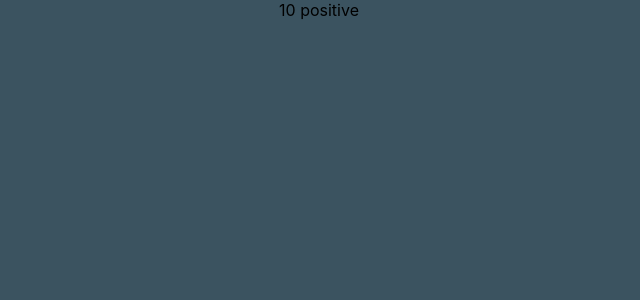
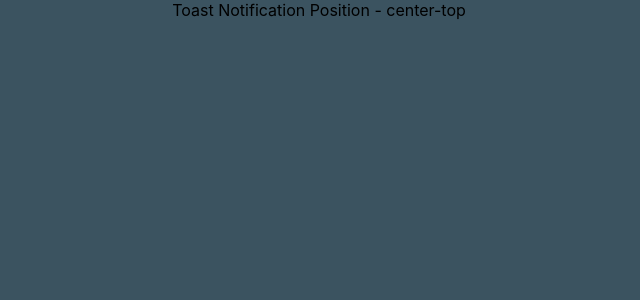
Before and after one commit to Zyar3k/ts_with-react, a React (Create React App) app: page / in a window 1280 px wide. Shown: the top 300 px of the page, without its empty margins (321-961 px from the left). Built offline with nearby package versions, Linux system fonts and the light colour scheme.

Commit message:
Template literals and Exclude

```diff
--- a/src/App.tsx
+++ b/src/App.tsx
@@ -1,5 +1,6 @@
 import "./App.css";
-import RandomNumber from "./components/restriction/RandomNumber";
+// import RandomNumber from "./components/restriction/RandomNumber";
+import Toast from "./components/templateliterals/Toast";
 // import List from "./components/generics/List";
 // import DomRef from "./components/ref/DomRef";
 // import MutableRef from "./components/ref/MutableRef";
@@ -37,7 +38,8 @@
 
   return (
     <div className='App'>
-      <RandomNumber value={10} isPositive />
+      <Toast position='center-top' />
+      {/* <RandomNumber value={10} isPositive /> */}
       {/* <List
         items={["Tom", "John", "Bron"]}
         onClick={(item) => console.log(item)}
--- /dev/null
+++ b/src/components/templateliterals/Toast.tsx
@@ -0,0 +1,14 @@
+type HorizontalPosition = "left" | "center" | "right";
+type VerticalPosition = "top" | "center" | "bottom";
+
+type ToastProps = {
+  position:
+    | Exclude<`${HorizontalPosition}-${VerticalPosition}`, "center-center">
+    | "center";
+};
+
+const Toast = ({ position }: ToastProps) => {
+  return <div>Toast Notification Position - {position}</div>;
+};
+
+export default Toast;
```
